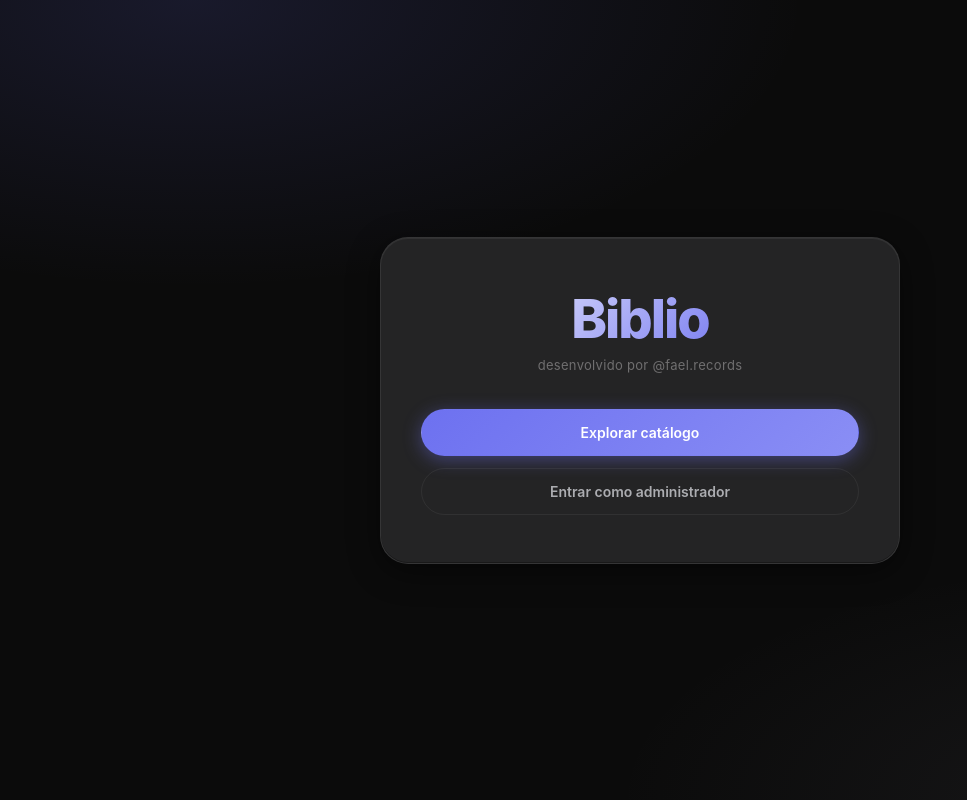
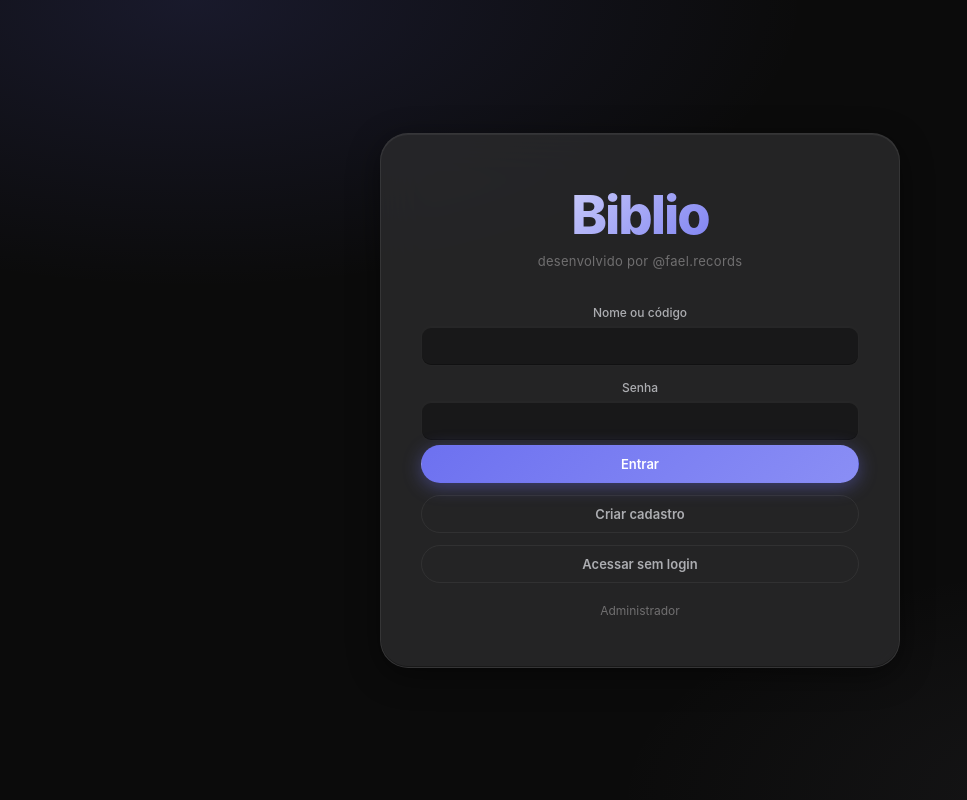
Before and after one commit to faelrecords/Biblio, a React (Vite) app: page /Biblio/ in a window 1280 px wide. Shown: the whole page, without its empty margins (0-967 px from the left). Built offline with nearby package versions, Linux system fonts and the light colour scheme; no server answers.

Commit message:
Add reader login flow

```diff
--- a/src/App.jsx
+++ b/src/App.jsx
@@ -179,8 +179,7 @@ function Navbar({ variant, onSecretTitleClick }) {
   const [adminMenuOpen, setAdminMenuOpen] = useState(false);
 
   function logout() { clearSession(); nav('/'); }
-  function clickSecretTitle(event) {
-    event.preventDefault();
+  function clickSecretTitle() {
     onSecretTitleClick();
   }
   function closeAdminMenu() {
@@ -245,7 +244,7 @@ export default function App() {
   const [secretOpen, setSecretOpen] = useState(false);
   const [themeInfo, setThemeInfo] = useState(null);
   const secretClicks = useRef({ count: 0, timer: null });
-  const isCatalog = loc.pathname === '/catalogo';
+  const isCatalog = loc.pathname === '/catalogo' || loc.pathname === '/semlogin';
   const isAdminPage = loc.pathname.startsWith('/admin') && loc.pathname !== '/admin-login';
 
   useEffect(() => {
@@ -292,6 +291,7 @@ export default function App() {
       <Routes>
         <Route path="/" element={<Landing onSecretTitleClick={handleSecretTitleClick} />} />
         <Route path="/catalogo" element={<UserCatalog />} />
+        <Route path="/semlogin" element={<UserCatalog anonymous />} />
         <Route path="/admin-login" element={<Login />} />
         <Route path="/admin" element={<AdminGuard><AdminDashboard /></AdminGuard>} />
         <Route path="/admin/livros" element={<AdminGuard><AdminBooks /></AdminGuard>} />
--- a/src/api.js
+++ b/src/api.js
@@ -1,4 +1,4 @@
-const BASE = (import.meta.env.VITE_API_URL || '/api').replace(/\/$/, '');
+const BASE = '/api';
 
 export function getToken() { return localStorage.getItem('token'); }
 export function setSession(token, profile) {
@@ -12,6 +12,14 @@ export function clearSession() {
 export function getProfile() {
   const p = localStorage.getItem('profile');
   return p ? JSON.parse(p) : null;
+}
+export function isUser() {
+  const t = getToken();
+  if (!t) return false;
+  try {
+    const payload = JSON.parse(atob(t.split('.')[1]));
+    return payload.role === 'user' && !payload.is_admin;
+  } catch { return false; }
 }
 export function isAdmin() {
   const t = getToken();
--- a/src/pages/Landing.jsx
+++ b/src/pages/Landing.jsx
@@ -1,21 +1,217 @@
-import { Link } from 'react-router-dom';
+import { Link, useNavigate } from 'react-router-dom';
+import { useState } from 'react';
+import { api, setSession } from '../api';
+
+const emptyRegister = {
+  name: '',
+  access_code: '',
+  password: '',
+  email: ''
+};
+
+function toDataUrl(file) {
+  return new Promise((resolve, reject) => {
+    const reader = new FileReader();
+    reader.onload = () => resolve(reader.result);
+    reader.onerror = () => reject(new Error('falha ao ler imagem'));
+    reader.readAsDataURL(file);
+  });
+}
 
 export default function Landing({ onSecretTitleClick }) {
+  const nav = useNavigate();
+  const [mode, setMode] = useState('login');
+  const [identifier, setIdentifier] = useState('');
+  const [password, setPassword] = useState('');
+  const [register, setRegister] = useState(emptyRegister);
+  const [avatarFile, setAvatarFile] = useState(null);
+  const [promptMissing, setPromptMissing] = useState(false);
+  const [loading, setLoading] = useState(false);
+  const [err, setErr] = useState('');
+
+  function startRegister(code = '') {
+    setMode('register');
+    setPromptMissing(false);
+    setErr('');
+    setRegister(current => ({
+      ...current,
+      access_code: code || current.access_code
+    }));
+  }
+
+  async function login(event) {
+    event.preventDefault();
+    setErr('');
+    setLoading(true);
+    try {
+      const result = await api.post('/auth/user', {
+        identifier: identifier.trim(),
+        password
+      });
+      setSession(result.token, result.user);
+      nav('/catalogo');
+    } catch (error) {
+      if (/usuário não existe/i.test(error.message) && identifier.trim()) {
+        setRegister(current => ({
+          ...current,
+          access_code: identifier.trim().toUpperCase()
+        }));
+        setPromptMissing(true);
+      } else {
+        setErr(error.message);
+      }
+    } finally {
+      setLoading(false);
+    }
+  }
+
+  async function createAccount(event) {
+    event.preventDefault();
+    setErr('');
+    setLoading(true);
+    try {
+      const result = await api.post('/auth/register', register);
+      setSession(result.token, result.user);
+      if (avatarFile) {
+        const data = await toDataUrl(avatarFile);
+        const avatar = await api.post('/me/avatar', { data });
+        setSession(result.token, avatar.user || { ...result.user, avatar_url: avatar.url });
+      }
+      nav('/catalogo');
+    } catch (error) {
+      setErr(error.message);
+    } finally {
+      setLoading(false);
+    }
+  }
+
   return (
     <div className="landing-wrap">
       <div className="landing-card glass glass-strong">
         <h1 className="landing-logo" onClick={onSecretTitleClick}>Biblio</h1>
         <p className="landing-subtitle">desenvolvido por @fael.records</p>
 
-        <div className="landing-actions">
-          <Link to="/catalogo" className="btn accent block" style={{ padding: '14px 24px', fontSize: 14 }}>
-            Explorar catálogo
-          </Link>
-          <Link to="/admin-login" className="btn ghost block" style={{ padding: '14px 24px', fontSize: 14 }}>
-            Entrar como administrador
-          </Link>
+        {mode === 'login' ? (
+          <form onSubmit={login}>
+            {err && <div className="error-msg">{err}</div>}
+            <div className="field">
+              <label>Nome ou código</label>
+              <input
+                className="input"
+                value={identifier}
+                onChange={event => setIdentifier(event.target.value)}
+                autoComplete="username"
+                required
+              />
+            </div>
+            <div className="field">
+              <label>Senha</label>
+              <input
+                className="input"
+                type="password"
+                value={password}
+                onChange={event => setPassword(event.target.value)}
+                autoComplete="current-password"
+                required
+              />
+            </div>
+            <div className="landing-actions">
+              <button className="btn accent block" disabled={loading}>
+                {loading ? 'Entrando...' : 'Entrar'}
+              </button>
+              <button type="button" className="btn ghost block" onClick={() => startRegister()}>
+                Criar cadastro
+              </button>
+              <Link to="/semlogin" className="btn ghost block">
+                Acessar sem login
+              </Link>
+            </div>
+          </form>
+        ) : (
+          <form onSubmit={createAccount}>
+            {err && <div className="error-msg">{err}</div>}
+            <div className="field">
+              <label>Nome</label>
+              <input
+                className="input"
+                value={register.name}
+                onChange={event => setRegister({ ...register, name: event.target.value })}
+                required
+              />
+            </div>
+            <div className="field">
+              <label>Código desejado</label>
+              <input
+                className="input"
+                value={register.access_code}
+                onChange={event => setRegister({ ...register, access_code: event.target.value.toUpperCase() })}
+                required
+              />
+            </div>
+            <div className="field">
+              <label>Senha de login</label>
+              <input
+                className="input"
+                type="password"
+                value={register.password}
+                onChange={event => setRegister({ ...register, password: event.target.value })}
+                autoComplete="new-password"
+                minLength={4}
+                required
+              />
+            </div>
+            <div className="field">
+              <label>E-mail</label>
+              <input
+                className="input"
+                type="email"
+                value={register.email}
+                onChange={event => setRegister({ ...register, email: event.target.value })}
+              />
+            </div>
+            <div className="field">
+              <label>Foto de perfil</label>
+              <input
+                className="input"
+                type="file"
+                accept="image/*"
+                onChange={event => setAvatarFile(event.target.files?.[0] || null)}
+              />
+            </div>
+            <div className="landing-actions">
+              <button className="btn accent block" disabled={loading}>
+                {loading ? 'Criando...' : 'Cadastrar'}
+              </button>
+              <button type="button" className="btn ghost block" onClick={() => setMode('login')}>
+                Voltar ao login
+              </button>
+            </div>
+          </form>
+        )}
+
+        <div className="auth-back">
+          <Link to="/admin-login">Administrador</Link>
         </div>
       </div>
+
+      {promptMissing && (
+        <div className="modal-backdrop">
+          <div className="modal small glass glass-strong" style={{ textAlign: 'center' }}>
+            <h2 style={{ marginBottom: 12 }}>Usuário não existe</h2>
+            <p className="hint" style={{ marginBottom: 18 }}>
+              Usuário não existe deseja iniciar um novo cadastro com esse código?
+            </p>
+            <div className="landing-actions">
+              <button className="btn accent block" onClick={() => startRegister(identifier.trim().toUpperCase())}>
+                Sim
+              </button>
+              <button className="btn ghost block" onClick={() => setPromptMissing(false)}>
+                Cancelar
+              </button>
+            </div>
+          </div>
+        </div>
+      )}
     </div>
   );
 }
--- a/src/pages/UserCatalog.jsx
+++ b/src/pages/UserCatalog.jsx
@@ -1,12 +1,17 @@
 import { useEffect, useState } from 'react';
-import { api } from '../api';
+import { Link, useLocation, useNavigate } from 'react-router-dom';
+import { api, clearSession, getProfile } from '../api';
 
 function fmtDate(iso) {
   if (!iso) return '—';
   return new Date(iso).toLocaleDateString('pt-BR', { day: '2-digit', month: '2-digit', year: 'numeric' });
 }
 
-export default function UserCatalog() {
+export default function UserCatalog({ anonymous = false }) {
+  const loc = useLocation();
+  const nav = useNavigate();
+  const isAnonymous = anonymous || loc.pathname === '/semlogin';
+  const profile = isAnonymous ? null : getProfile();
   const [books, setBooks] = useState([]);
   const [loading, setLoading] = useState(true);
   const [selected, setSelected] = useState(null);
@@ -32,11 +37,31 @@ export default function UserCatalog() {
 
   if (loading) return <div className="container"><div className="spinner" /></div>;
 
+  function logout() {
+    clearSession();
+    nav('/');
+  }
+
   return (
     <div className="container">
       <div className="subtitle">Acervo</div>
       <h1>Encontre seu próximo livro</h1>
-      <p className="hero-sub">Navegue pelas categorias e solicite empréstimo com seu código pessoal.</p>
+      <p className="hero-sub">
+        {profile ? `Olá, ${profile.name}. Solicitações usam seu cadastro automaticamente.` : 'Navegue pelas categorias e solicite empréstimo com seu código pessoal.'}
+      </p>
+
+      {profile && (
+        <div className="reader-session glass">
+          <span>{profile.name}</span>
+          <button className="btn sm ghost" onClick={logout}>Sair</button>
+        </div>
+      )}
+      {isAnonymous && (
+        <div className="reader-session glass">
+          <span>Acesso sem login</span>
+          <Link className="btn sm ghost" to="/">Entrar</Link>
+        </div>
+      )}
 
       {topReaders.length > 0 && (
         <div className="glass list-card" style={{ marginBottom: 24 }}>
@@ -96,7 +121,7 @@ export default function UserCatalog() {
         </div>
       ))}
 
-      {selected && <BookModal book={selected} onClose={() => setSelected(null)} onUpdate={load} />}
+      {selected && <BookModal book={selected} profile={profile} anonymous={isAnonymous} onClose={() => setSelected(null)} onUpdate={load} />}
     </div>
   );
 }
@@ -128,17 +153,28 @@ function BookCard({ book, onClick }) {
   );
 }
 
-function BookModal({ book, onClose, onUpdate }) {
+function BookModal({ book, profile, anonymous, onClose, onUpdate }) {
   const [step, setStep] = useState('detail'); // detail | code-request | code-waitlist | code-renew | success-request | success-waitlist | success-renew
   const [code, setCode] = useState('');
   const [err, setErr] = useState('');
   const [loading, setLoading] = useState(false);
   const [result, setResult] = useState({});
+  const useLoggedUser = !!profile && !anonymous;
+
+  function actionPayload() {
+    return useLoggedUser ? { book_id: book.id } : { book_id: book.id, code };
+  }
+
+  function openCodeStep(nextStep) {
+    setStep(nextStep);
+    setCode('');
+    setErr('');
+  }
 
   async function request() {
     setErr(''); setLoading(true);
     try {
-      const r = await api.post('/loans/request', { book_id: book.id, code });
+      const r = await api.post('/loans/request', actionPayload());
       setResult(r);
       setStep('success-request');
       onUpdate();
@@ -157,7 +193,7 @@ function BookModal({ book, onClose, onUpdate }) {
   async function joinWaitlist() {
     setErr(''); setLoading(true);
     try {
-      const r = await api.post('/waitlist/join', { book_id: book.id, code });
+      const r = await api.post('/waitlist/join', actionPayload());
       setResult(r);
       setStep('success-waitlist');
       onUpdate();
@@ -168,7 +204,7 @@ function BookModal({ book, onClose, onUpdate }) {
   async function renew() {
     setErr(''); setLoading(true);
     try {
-      const r = await api.post('/loans/renew-by-book', { book_id: book.id, code });
+      const r = await api.post('/loans/renew-by-book', actionPayload());
       setResult(r);
       setStep('success-renew');
       onUpdate();
@@ -179,7 +215,7 @@ function BookModal({ book, onClose, onUpdate }) {
   async function returnBook() {
     setErr(''); setLoading(true);
     try {
-      const r = await api.post('/loans/return-by-book', { book_id: book.id, code });
+      const r = await api.post('/loans/return-by-book', actionPayload());
       setResult(r);
       setStep('success-return');
       onUpdate();
@@ -217,21 +253,22 @@ function BookModal({ book, onClose, onUpdate }) {
                 {book.waitlist_count > 0 && <span className="badge pending" style={{ marginLeft: 8 }}>{book.waitlist_count} na fila</span>}
               </div>
 
+              {err && <div className="error-msg">{err}</div>}
               <div style={{ display: 'flex', gap: 8, flexWrap: 'wrap' }}>
                 {book.status === 'available' && (
-                  <button className="btn accent" onClick={() => { setStep('code-request'); setCode(''); setErr(''); }}>
+                  <button className="btn accent" onClick={() => (useLoggedUser ? request() : openCodeStep('code-request'))} disabled={loading}>
                     Solicitar empréstimo
                   </button>
                 )}
                 {book.status === 'borrowed' && (
                   <>
-                    <button className="btn accent" onClick={() => { setStep('code-waitlist'); setCode(''); setErr(''); }}>
+                    <button className="btn accent" onClick={() => (useLoggedUser ? joinWaitlist() : openCodeStep('code-waitlist'))} disabled={loading}>
                       Entrar na fila
                     </button>
-                    <button className="btn ghost" onClick={() => { setStep('code-renew'); setCode(''); setErr(''); }}>
+                    <button className="btn ghost" onClick={() => (useLoggedUser ? renew() : openCodeStep('code-renew'))} disabled={loading}>
                       Renovar
                     </button>
-                    <button className="btn ghost" onClick={() => { setStep('code-return'); setCode(''); setErr(''); }}>
+                    <button className="btn ghost" onClick={() => (useLoggedUser ? returnBook() : openCodeStep('code-return'))} disabled={loading}>
                       Devolver
                     </button>
                   </>
```
Also changed, not shown: src/styles.css (+20 -4 lines).
